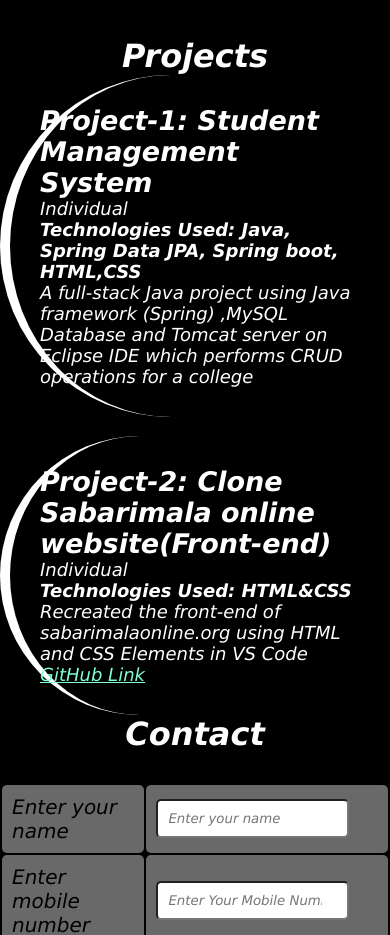
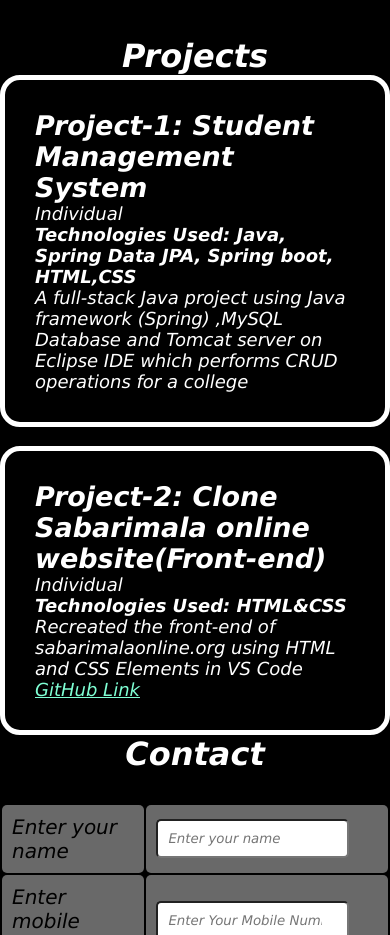
Before and after one commit to sandeepvaranasi1/portfolio, a plain HTML site: page index.html in a window 390 px wide. Shown: the part 2929-3864 px from the top of the page. Drawn offline with Linux system fonts and the light colour scheme.

Commit message:
Update style.css

```diff
--- a/style.css
+++ b/style.css
@@ -185,5 +185,13 @@ button{
     width: 70%;
     margin-top: 50px;
   }
+    .projects div{
+    font-size: large;
+    display: flex;
+    flex-direction: column;
+    padding: 30px;
+    border: 5px solid white;
+    border-radius: 20px;
+}
 
 }
```
